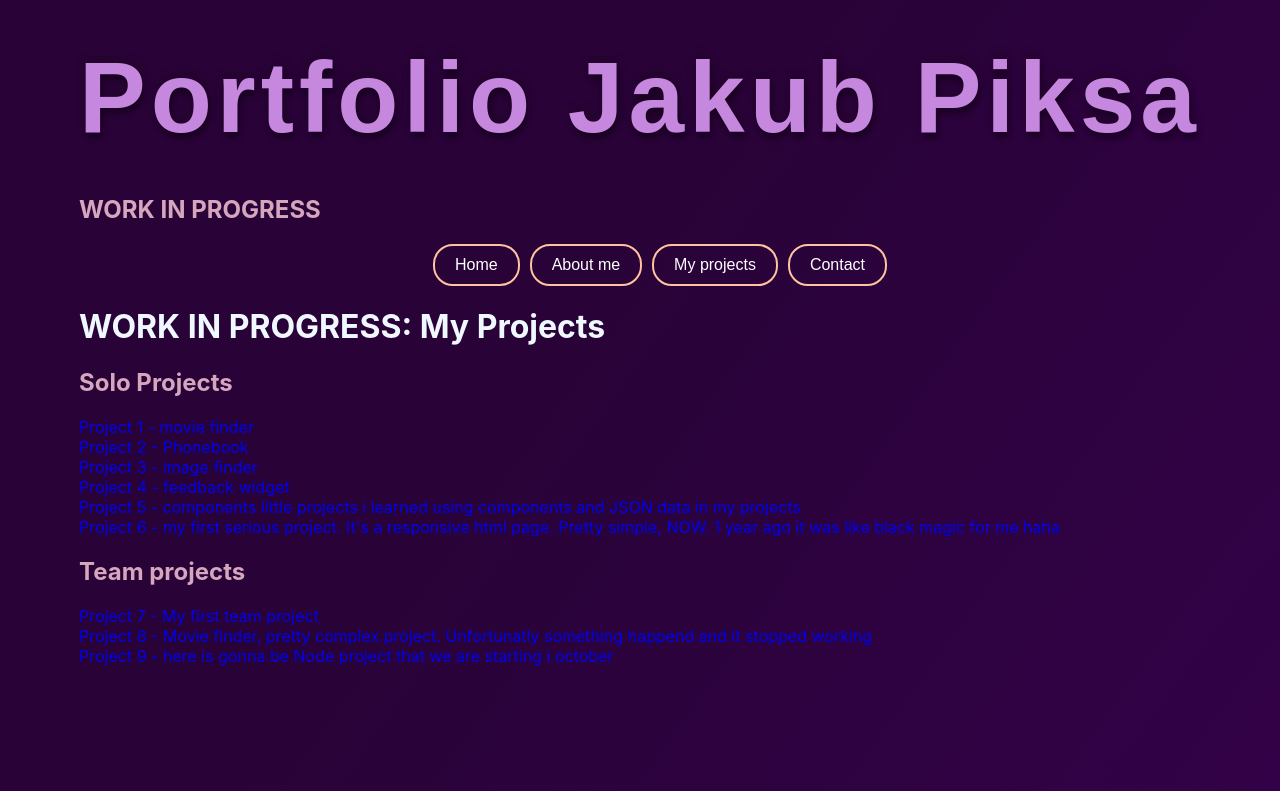
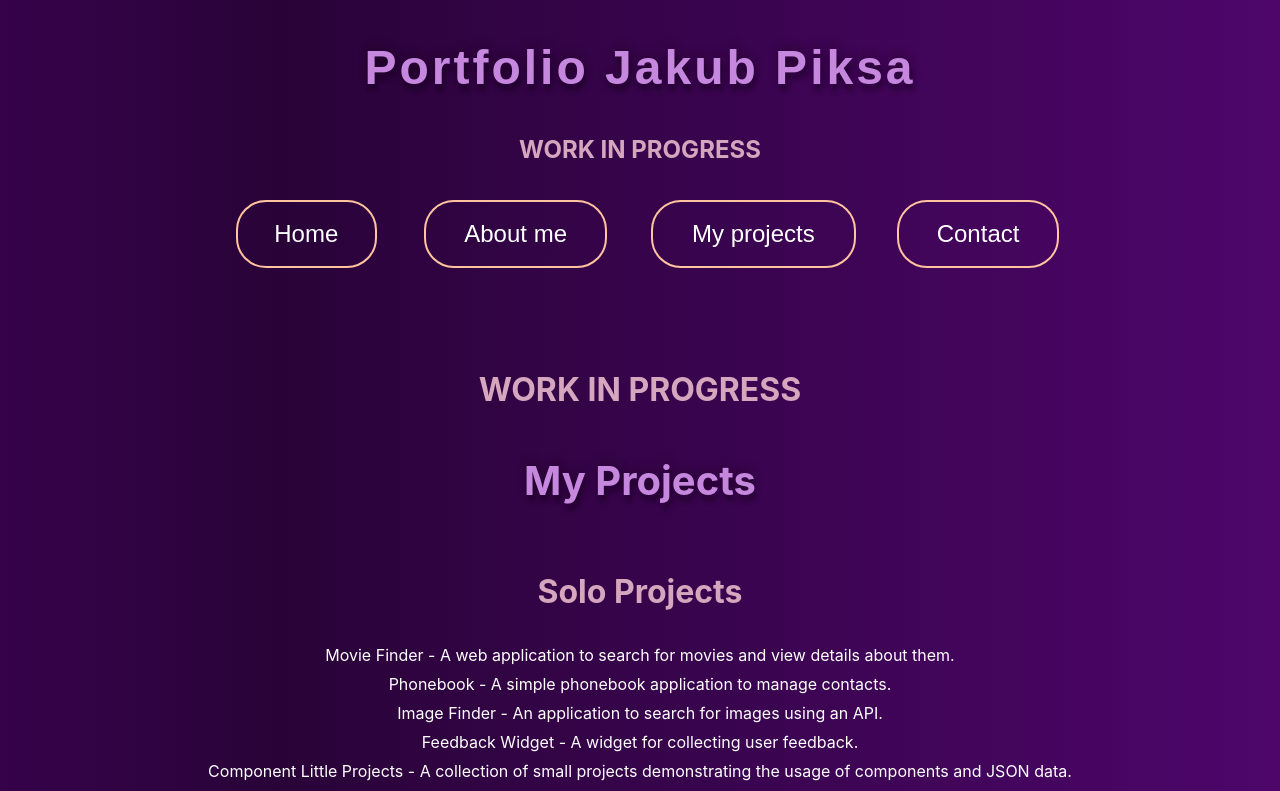
Before and after one commit to JakubPiksa/Portfolio-Jakub-Piksa, a React (Create React App) app: page /portfolio-jakub-piksa/portfolio in a window 1280 px wide. Shown: the top 791 px of the page. Built offline with nearby package versions, Linux system fonts and the light colour scheme.

Commit message:
update
ill havo to work on the optymalization

```diff
--- a/src/components/Home/home.module.css
+++ b/src/components/Home/home.module.css
@@ -17,20 +17,22 @@
 }
 
 .homeContainer h1 {
-  color: var(--accent-light-color);
+  color: var(--header-color);
   font-size: 2.5rem;
   text-align: center;
   padding: 20px;
+  text-shadow: 2px 7px 5px rgba(0, 0, 0, 0.3), 0px -4px 10px rgba(19, 5, 5, 0.3);
 }
 
 .homeContainer h2 {
   font-size: 2rem;
-  padding: 20px;
+  padding-top: 20px;
+  text-align: center;
 }
 
 .homeText {
   color: var(--text-color);
-  padding: 1rem;
+  padding: 0rem 1rem;
   font-size: 1.5rem;
   text-align: center;
 }
--- a/src/components/Nav/Nav.jsx
+++ b/src/components/Nav/Nav.jsx
@@ -4,19 +4,19 @@ import css from './nav.module.css';
 
 const NavMenu = () => {
   return (
-    <nav className="navigation">
+    <nav className={css.navigation}>
       <ul className={css.navList}>
         <li className={css.navElement}>
-          <NavLink to="/"><button>Home</button></NavLink>
+          <NavLink to="/"><button className={css.navButton}>Home</button></NavLink>
         </li>
         <li className={css.navElement}>
-          <NavLink to="/about"><button>About me</button></NavLink>
+          <NavLink to="/about"><button className={css.navButton}>About me</button></NavLink>
         </li>
         <li className={css.navElement}>
-          <NavLink to="/portfolio"><button>My projects</button></NavLink>
+          <NavLink to="/portfolio"><button className={css.navButton}>My projects</button></NavLink>
         </li>
         <li className={css.navElement}>
-          <NavLink to='/contact'><button>Contact</button></NavLink>
+          <NavLink to='/contact'><button className={css.navButton}>Contact</button></NavLink>
         </li>
       </ul>
     </nav>
--- a/src/components/Nav/nav.module.css
+++ b/src/components/Nav/nav.module.css
@@ -6,11 +6,12 @@
 }
 
 .navList {
-  display: flex;
-  align-items: center;
-  justify-content: center;
-  gap: 10px;
+  padding-left: 0px;
+  display: grid;
+  grid-template-columns: repeat(2, 1fr);
+  gap: 20px;
   list-style: none;
+  place-items: center;
   color: var(--text-color);
 }
 
@@ -30,13 +31,18 @@
 }
 
 .navElement button {
+  display: flex;
+  align-items: center;
+  justify-content: center;
   background-color: transparent;
   color: var(--text-color);
   border: 2px solid var(--accent-alt-color);
   border-radius: 20px;
   padding: 10px 20px;
-  font-size: 16px;
+  font-size: 1rem;
   transition: background-color 0.3s ease, color 0.3s ease;
+  width: 110%;
+  line-height: 1;
 }
 
 .navElement button:hover {
@@ -49,3 +55,35 @@
   color: var(--accent-alt-color);
   border: 2px solid var(--accent-alt-color);
 }
+
+@media (min-width: 768px) {
+  .navList {
+    display: flex;
+    justify-content: center;
+    align-items: center;
+    flex-direction: row;
+    gap: 40px;
+  }
+
+  .navElement button {
+    font-size: 1.2rem;
+    padding: 15px 25px;
+    border-radius: 25px;
+  }
+}
+
+@media (min-width: 1280px) {
+  .navList {
+    display: flex;
+    justify-content: center;
+    align-items: center;
+    flex-direction: row;
+    gap: 60px;
+  }
+
+  .navElement button {
+    font-size: 1.5rem;
+    padding: 20px 30px;
+    border-radius: 30px;
+  }
+}
--- a/src/components/Portfolio/Portfolio.jsx
+++ b/src/components/Portfolio/Portfolio.jsx
@@ -1,44 +1,45 @@
+
 import css from './portfolio.module.css'
 
 const Portfolio = () => {
   return (
     <div className={css.portfolioContainer}>
-      <h1>WORK IN PROGRESS: My Projects</h1>
+      <h2>WORK IN PROGRESS</h2>
+        <h1>My Projects</h1>
       <div className={css.portfolioList}>
+        <h2>Solo Projects</h2>
         <div className={css.portfolioListEl}>
-          <h2>Solo Projects</h2>
-          <a href='https://jakubpiksa.github.io/goit-react-hw-05-movies/'>Project 1 - movie finder</a>
+          <a href='https://jakubpiksa.github.io/goit-react-hw-05-movies/'>Movie Finder - A web application to search for movies and view details about them.</a>
         </div>
         <div className={css.portfolioListEl}>
-          <a href='https://jakubpiksa.github.io/goit-react-hw-06-phonebook/'>Project 2 - Phonebook</a>
+          <a href='https://jakubpiksa.github.io/goit-react-hw-06-phonebook/'>Phonebook - A simple phonebook application to manage contacts.</a>
         </div>
         <div className={css.portfolioListEl}>
-          <a href='https://jakubpiksa.github.io/goit-react-hw-04-imagesTest/'>Project 3 - image finder</a>
+          <a href='https://jakubpiksa.github.io/goit-react-hw-04-imagesTest/'>Image Finder - An application to search for images using an API.</a>
         </div>
         <div className={css.portfolioListEl}>
-          <a href='https://jakubpiksa.github.io/goit-react-hw-02-feedback2/'>Project 4 - feedback widget</a>
+          <a href='https://jakubpiksa.github.io/goit-react-hw-02-feedback2/'>Feedback Widget - A widget for collecting user feedback.</a>
         </div>
         <div className={css.portfolioListEl}>
-          <a href='https://jakubpiksa.github.io/goit-react-hw-01-components/'>Project 5 - components little projects i learned using components and JSON data in my projects</a>
+          <a href='https://jakubpiksa.github.io/goit-react-hw-01-components/'>Component Little Projects - A collection of small projects demonstrating the usage of components and JSON data. </a>
         </div>
         <div className={css.portfolioListEl}>
-          <a href='https://jakubpiksa.github.io/goit-markup-hw-08/'>Project 6 - my first serious project. It's a responsive html page. Pretty simple, NOW. 1 year ago it was like black magic for me haha</a>
+          <a href='https://jakubpiksa.github.io/goit-markup-hw-08/'>Responsive HTML Page - My first serious project, a responsive HTML page.</a>
+        </div>
+
+        <h2>Team Projects</h2>
+        <div className={css.portfolioListEl}>
+          <a href='https://kamild90.github.io/projekt-grupa-3/'>My First Team Project - A collaborative project with a team to create a web application. </a>
         </div>
         <div className={css.portfolioListEl}>
-          <h2>Team projects</h2>
+          <a href='https://jarek-dzwolak.github.io/FILM_SEARCH_PROJECT-Group-ProjectJS/'>Movie Finder (Group Project) - A complex movie finder project created as a team, unfortunately, it's not functional anymore. </a>
         </div>
         <div className={css.portfolioListEl}>
-          <a href='https://kamild90.github.io/projekt-grupa-3/'>Project 7 - My first team project</a>
-        </div>
-        <div className={css.portfolioListEl}>
-          <a href='https://jarek-dzwolak.github.io/FILM_SEARCH_PROJECT-Group-ProjectJS/'>Project 8 - Movie finder, pretty complex project. Unfortunatly something happend and it stopped working</a>
-        </div>
-        <div className={css.portfolioListEl}>
-          <a href='https://www.youtube.com/watch?v=HxkmXnRQblE'>Project 9 - here is gonna be Node project that we are starting i october</a>
+          <a href='https://www.youtube.com/watch?v=HxkmXnRQblE'>Upcoming Node.js Project - An upcoming Node.js project starting in October.</a>
         </div>
       </div>
     </div>
   );
-}
+};
 
 export default Portfolio;
--- a/src/components/Portfolio/portfolio.module.css
+++ b/src/components/Portfolio/portfolio.module.css
@@ -1,11 +1,49 @@
 body {
-  color: aliceblue;
+  margin-bottom: 30px;
 }
 
-.portfolioContainer ul {
+.portfolioContainer {
+  margin: 30px;
+  padding: 10px;
+  width: auto;
+}
+
+.portfolioContainer h1 {
+  color: var(--header-color);
+  font-size: 2.5rem;
+  text-align: center;
+  padding: 20px;
+  text-shadow: 2px 7px 5px rgba(0, 0, 0, 0.3), 0px -4px 10px rgba(19, 5, 5, 0.3);
+}
+
+.portfolioContainer h2 {
+  font-size: 2rem;
+  padding-top: 20px;
+  text-align: center;
+}
+
+.portfolioList {
   list-style: none;
+  text-align: center;
+}
+
+.portfolioListEl {
+  text-decoration: none;
+  color: var(--text-color);
+  padding: 0rem 1rem;
+  font-size: 1.5rem;
+  text-align: center;
 }
 
 .portfolioListEl a {
+  font-size: 1rem;
+  color: var(--text-color);
   text-decoration: none;
+  transition: 250ms cubic-bezier(0.4, 0, 0.2, 1);
+  padding-bottom: 5px;
 }
+
+.portfolioListEl a:hover,
+.portfolioListEl a:focus {
+  color: var(--accent-alt-color);
+}
--- a/src/components/app.module.css
+++ b/src/components/app.module.css
@@ -4,9 +4,9 @@ body {
   display: flex;
   align-items: flex-start;
   justify-content: center;
-  background: linear-gradient(306deg, rgb(56, 0, 80), #290338, #290338);
+  background: linear-gradient(90deg, rgb(95, 1, 134), #290338, #530672);
   background-size: 180% 180%;
-  animation: gradient-animation 30s ease infinite;
+  animation: gradient-animation 20s ease infinite;
   margin: 0;
   height: 100vh;
 }
@@ -24,18 +24,20 @@ body {
 }
 
 .h1 {
-  margin: 40px auto;
+  margin: 40px 50px;
   font-family: 'Ubuntu', sans-serif;
-  font-size: 100px;
+  font-size: 300%;
   font-weight: bold;
   color: var(--header-color);
   text-align: center;
-  letter-spacing: 5px;
+  letter-spacing: 3px;
   text-shadow: 2px 7px 5px rgba(0, 0, 0, 0.3), 0px -4px 10px rgba(19, 5, 5, 0.3);
 }
 
 h2 {
   color: #d5a6bd;
+  justify-content: center;
+  text-align: center;
 }
 
 @media (min-width: 1280px) {
```
